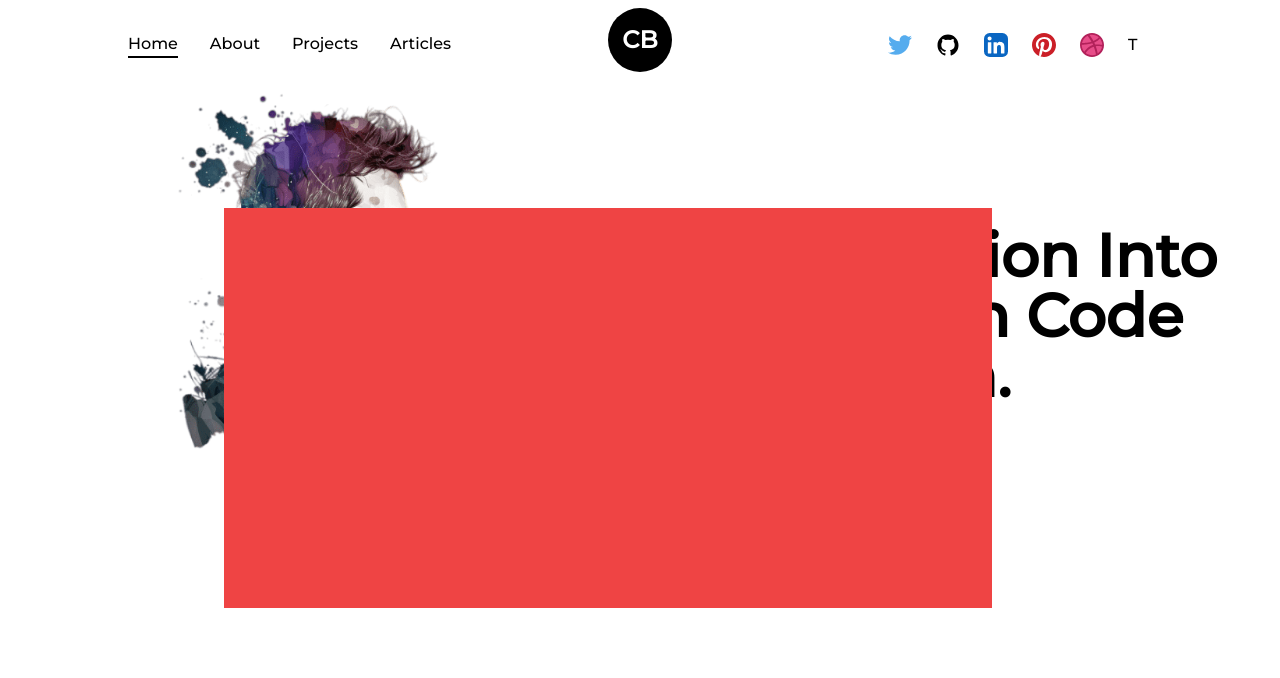
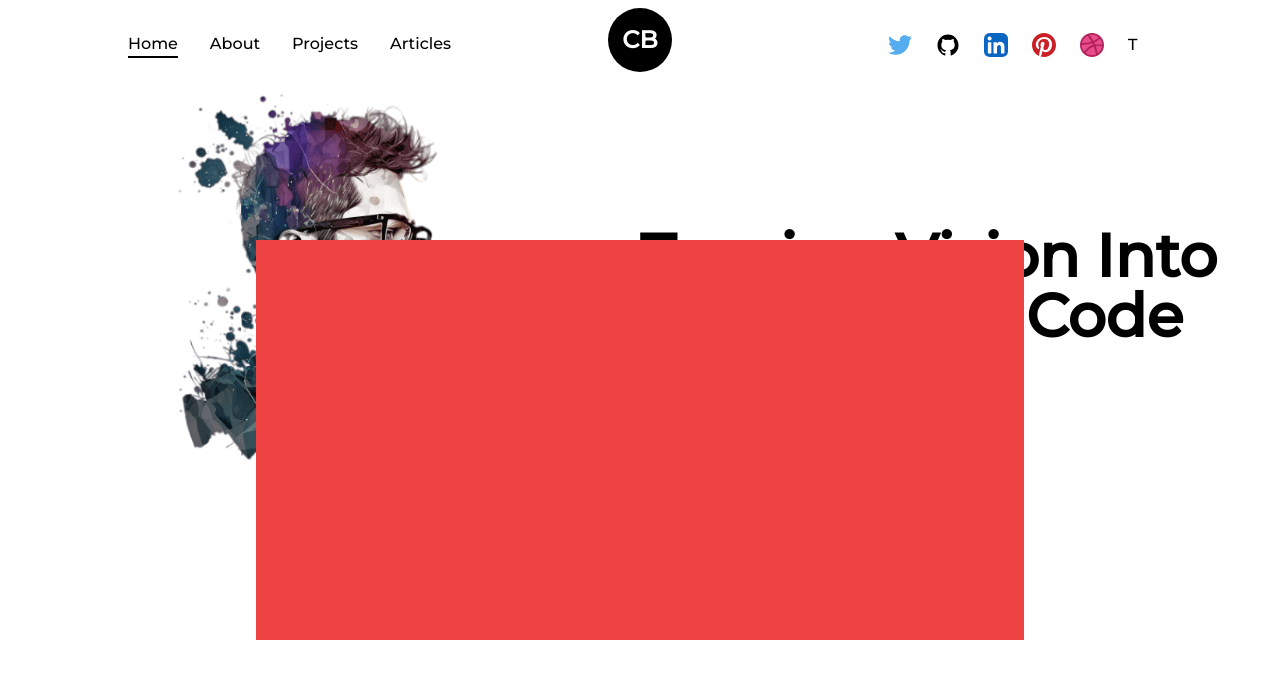
Before and after one commit to YM202c2100/tutorials, a Next.js app: page / in a window 1280 px wide. Both pictures are taken after a click on the button "CB". Shown: the top 678 px of the page. Built offline with nearby package versions, Linux system fonts and the light colour scheme.

Commit message:
[fix] positionをabsolute->fixedに変更し、中央揃え

```diff
--- a/app/components/Logo.tsx
+++ b/app/components/Logo.tsx
@@ -15,7 +15,7 @@ interface LogoProps{
 
 const PopupMenu:React.FC = ()=>{
   return(
-    <div className="w-[60vw] h-[50vh] bg-red-500 absolute top-0 left-0 -translate-x-1/2 translate-y-1/2">
+    <div className="w-[60vw] h-[50vh] bg-red-500 fixed top-1/2 left-1/2 -translate-x-1/2 translate-y-1/2">
 
     </div>
   )
```
